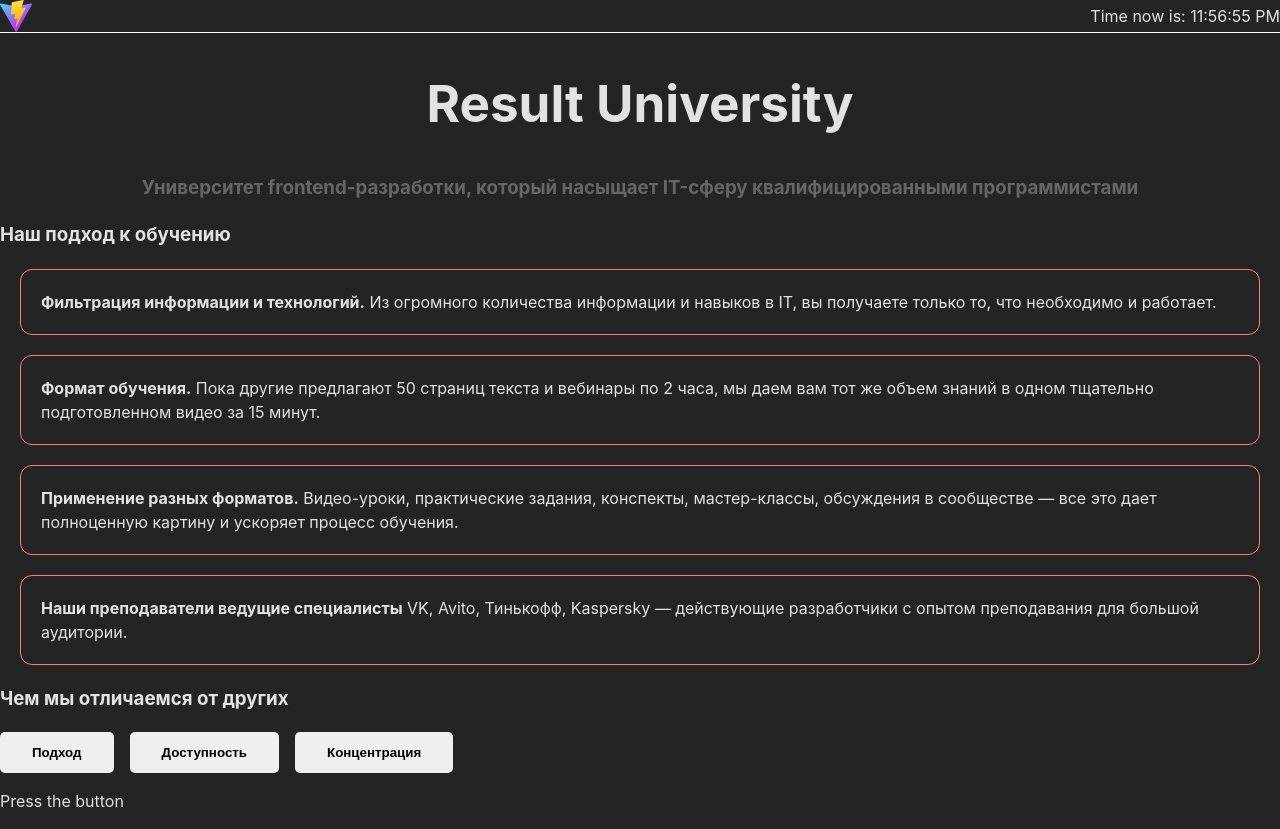
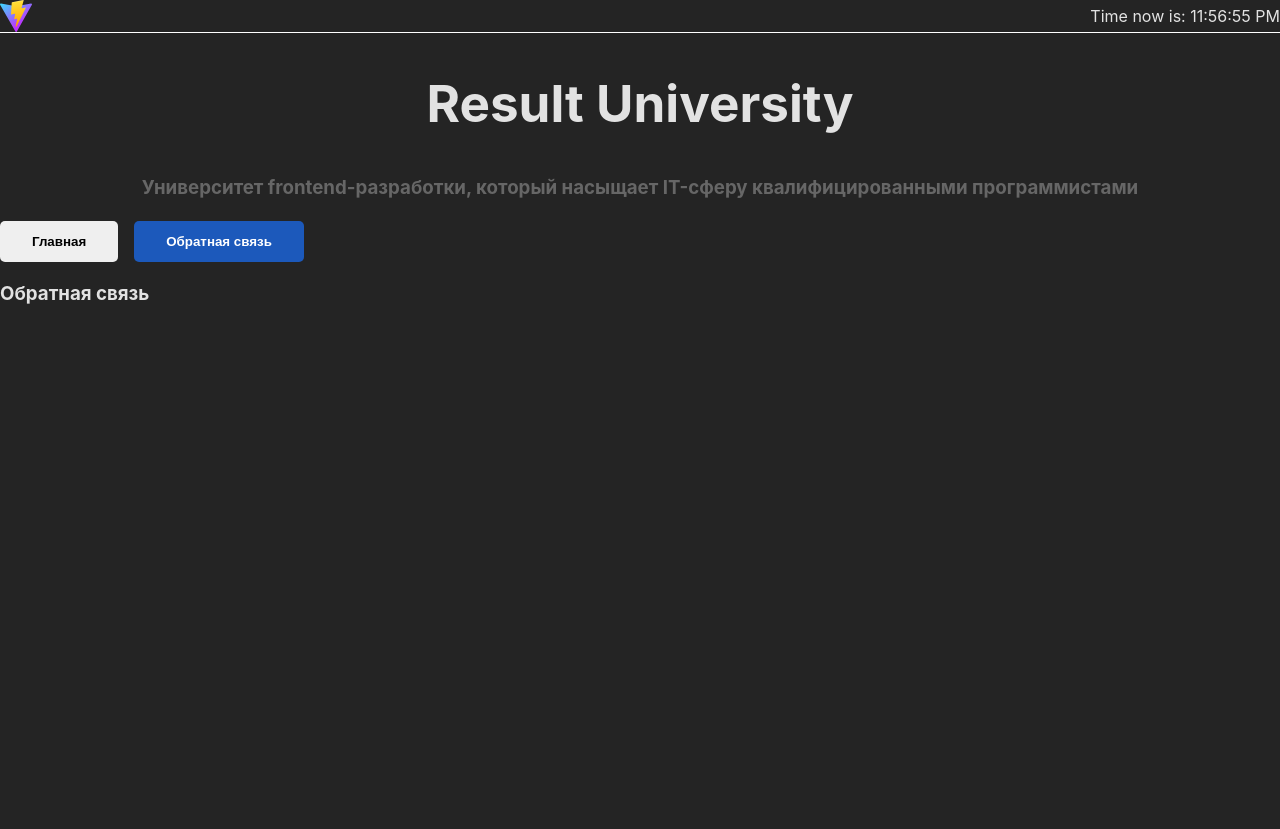
Before and after one commit to p0nyqz/react-intro-project, a React (Vite) app: page / in a window 1280 px wide. After the commit the page ends 800 px from the top, so only its background shows below. Built offline with nearby package versions, Linux system fonts and the light colour scheme.

Commit message:
feat: routing

```diff
--- a/src/App.jsx
+++ b/src/App.jsx
@@ -1,16 +1,29 @@
 import DifferencesSection from './components/DifferencesSection'
+import FeedbackSection from './components/FeedbackSection'
 import Header from './components/Header'
 import IntroSection from './components/IntroSection'
+import TabsSection from './components/TabsSection'
 import TeachingSection from './components/TeachingSection'
+import { useState } from 'react'
 
 export default function App() {
+  const [tab, setTab] = useState('feedback')
+
   return (
     <>
       <Header />
       <main>
         <IntroSection />
-        <TeachingSection />
-        <DifferencesSection />
+        <TabsSection active={tab} onChange={(current) => setTab(current)} />
+
+        {tab === 'main' && (
+          <>
+            <TeachingSection />
+            <DifferencesSection />
+          </>
+        )}
+
+        {tab === 'feedback' && <FeedbackSection />}
       </main>
     </>
   )
--- /dev/null
+++ b/src/components/FeedbackSection.jsx
@@ -0,0 +1,7 @@
+export default function FeedbackSection() {
+  return (
+    <section>
+      <h3>Обратная связь</h3>
+    </section>
+  )
+}
--- /dev/null
+++ b/src/components/TabsSection.jsx
@@ -0,0 +1,17 @@
+import Button from './Button/Button'
+
+export default function TabsSection({ active, onChange }) {
+  return (
+    <section style={{ marginBottom: '1rem' }}>
+      <Button isActive={active === 'main'} onClick={() => onChange('main')}>
+        Главная
+      </Button>
+      <Button
+        isActive={active === 'feedback'}
+        onClick={() => onChange('feedback')}
+      >
+        Обратная связь
+      </Button>
+    </section>
+  )
+}
```
